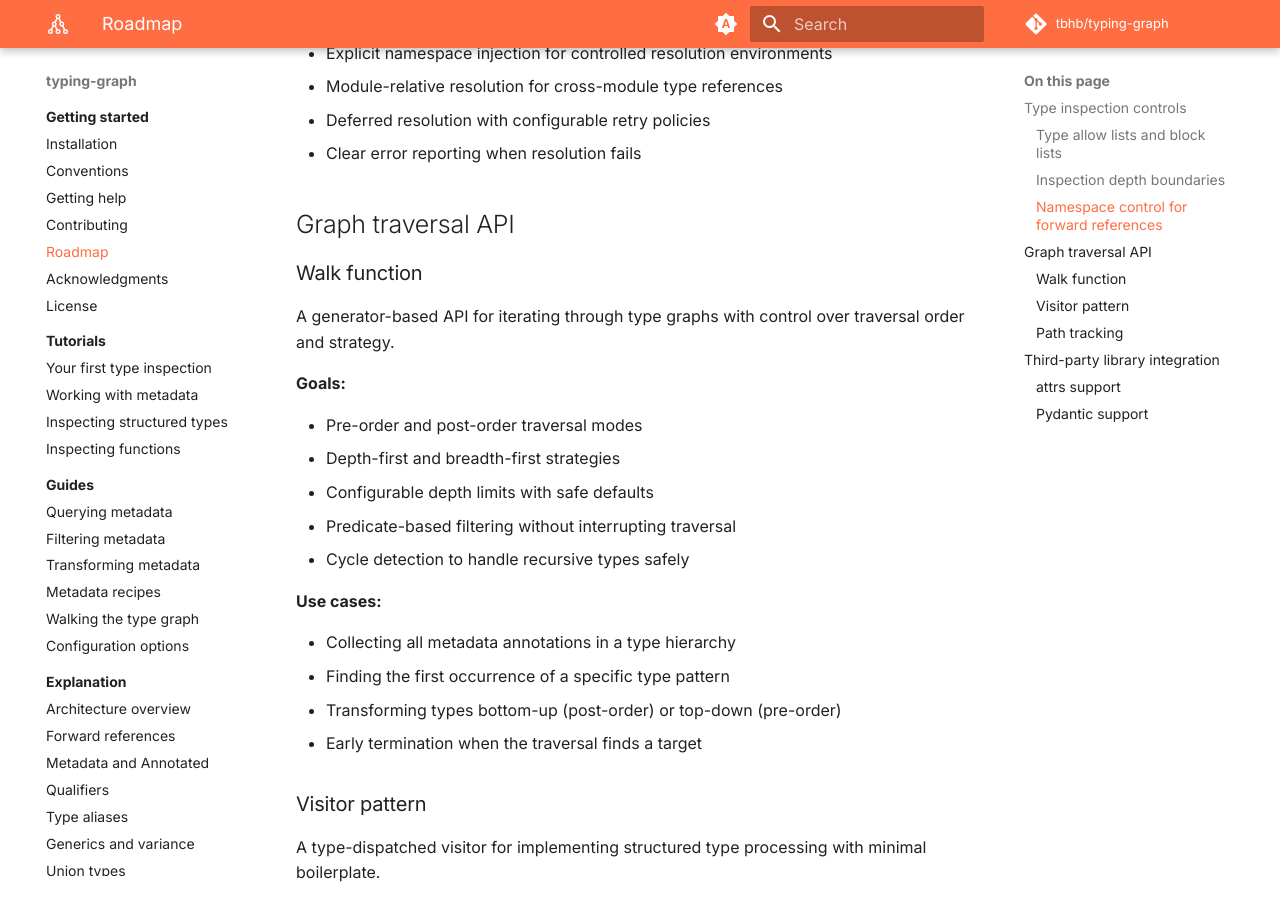
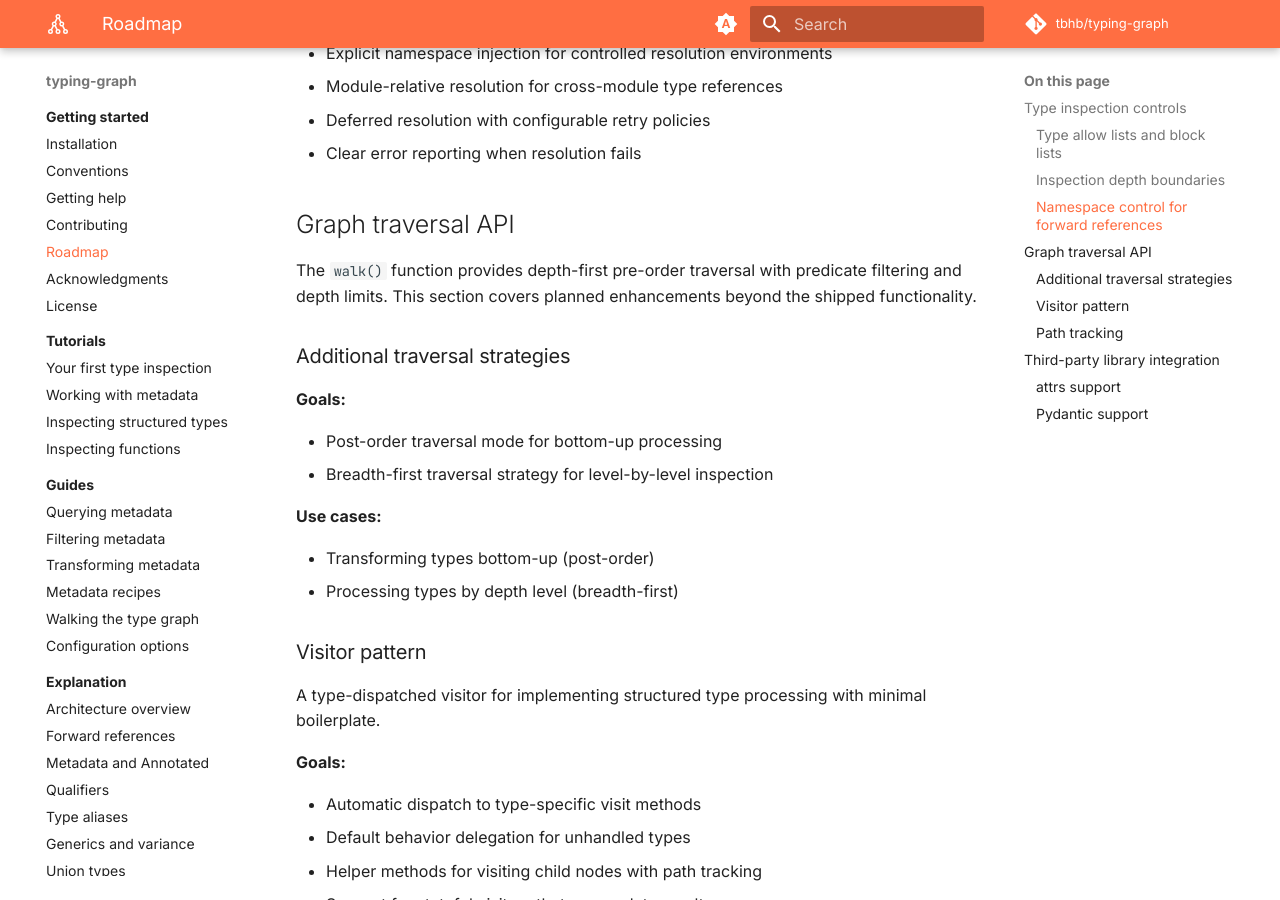
Before and after one commit to tbhb/typing-graph, an MkDocs documentation site: the page built from docs/roadmap.md, in a window 1280 px wide and 900 px high, scrolled down 1535 px. Built offline with MkDocs 1.6.1 and Material for MkDocs 9.7.7, drawn with Linux system fonts in a browser that asks for light colours; comment, search, counter and statistics services are not loaded.

Commit message:
docs(docs): update roadmap to reflect walk() completion

```diff
--- a/docs/roadmap.md
+++ b/docs/roadmap.md
@@ -52,24 +52,19 @@ Forward reference resolution depends on namespace context. Different evaluation
 
 ## Graph traversal API
 
-### Walk function
+The `walk()` function provides depth-first pre-order traversal with predicate filtering and depth limits. This section covers planned enhancements beyond the shipped functionality.
 
-A generator-based API for iterating through type graphs with control over traversal order and strategy.
+### Additional traversal strategies
 
 **Goals:**
 
-- Pre-order and post-order traversal modes
-- Depth-first and breadth-first strategies
-- Configurable depth limits with safe defaults
-- Predicate-based filtering without interrupting traversal
-- Cycle detection to handle recursive types safely
+- Post-order traversal mode for bottom-up processing
+- Breadth-first traversal strategy for level-by-level inspection
 
 **Use cases:**
 
-- Collecting all metadata annotations in a type hierarchy
-- Finding the first occurrence of a specific type pattern
-- Transforming types bottom-up (post-order) or top-down (pre-order)
-- Early termination when the traversal finds a target
+- Transforming types bottom-up (post-order)
+- Processing types by depth level (breadth-first)
 
 ### Visitor pattern
 
```
Also changed, not shown: other parts of docs/roadmap.md (+0 -2 lines).
